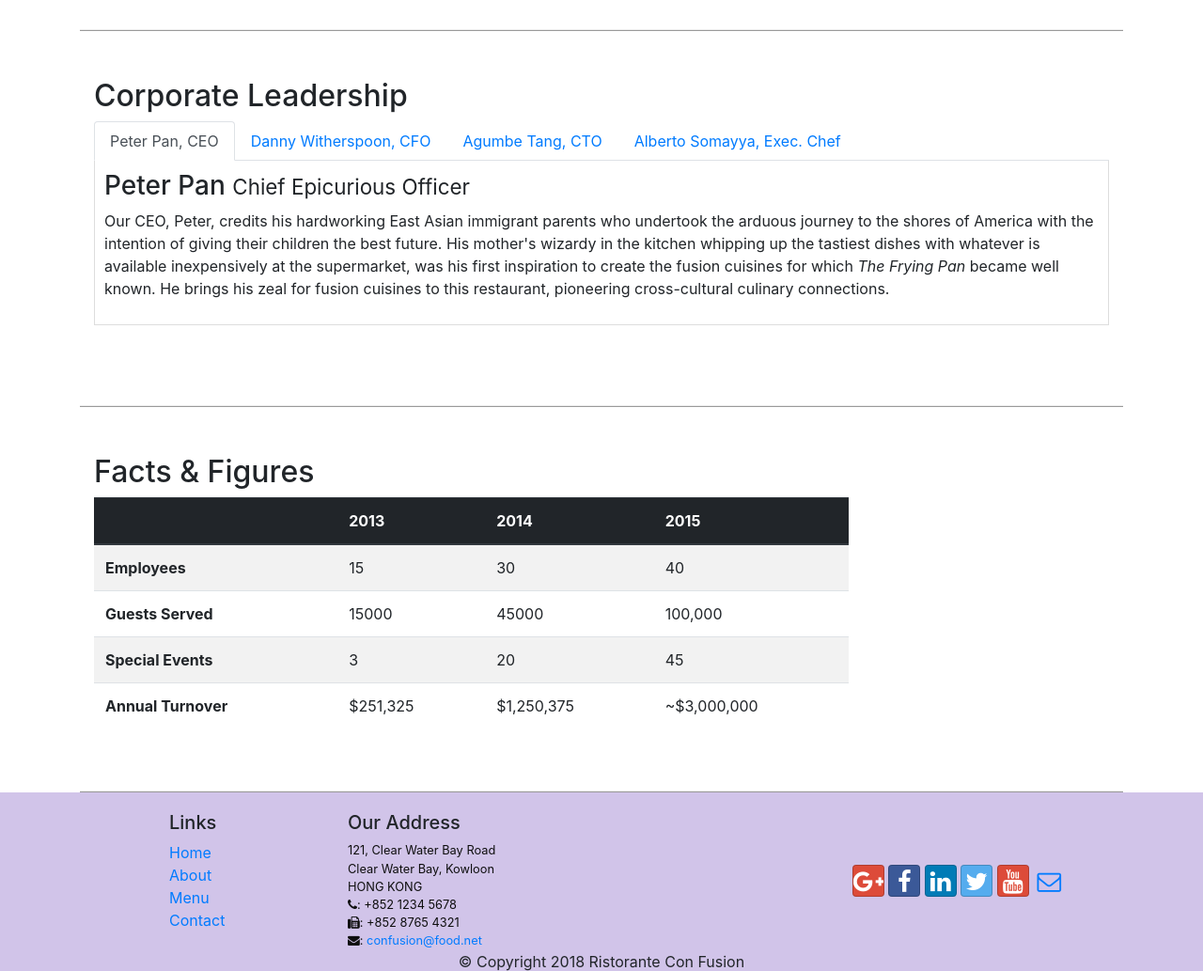
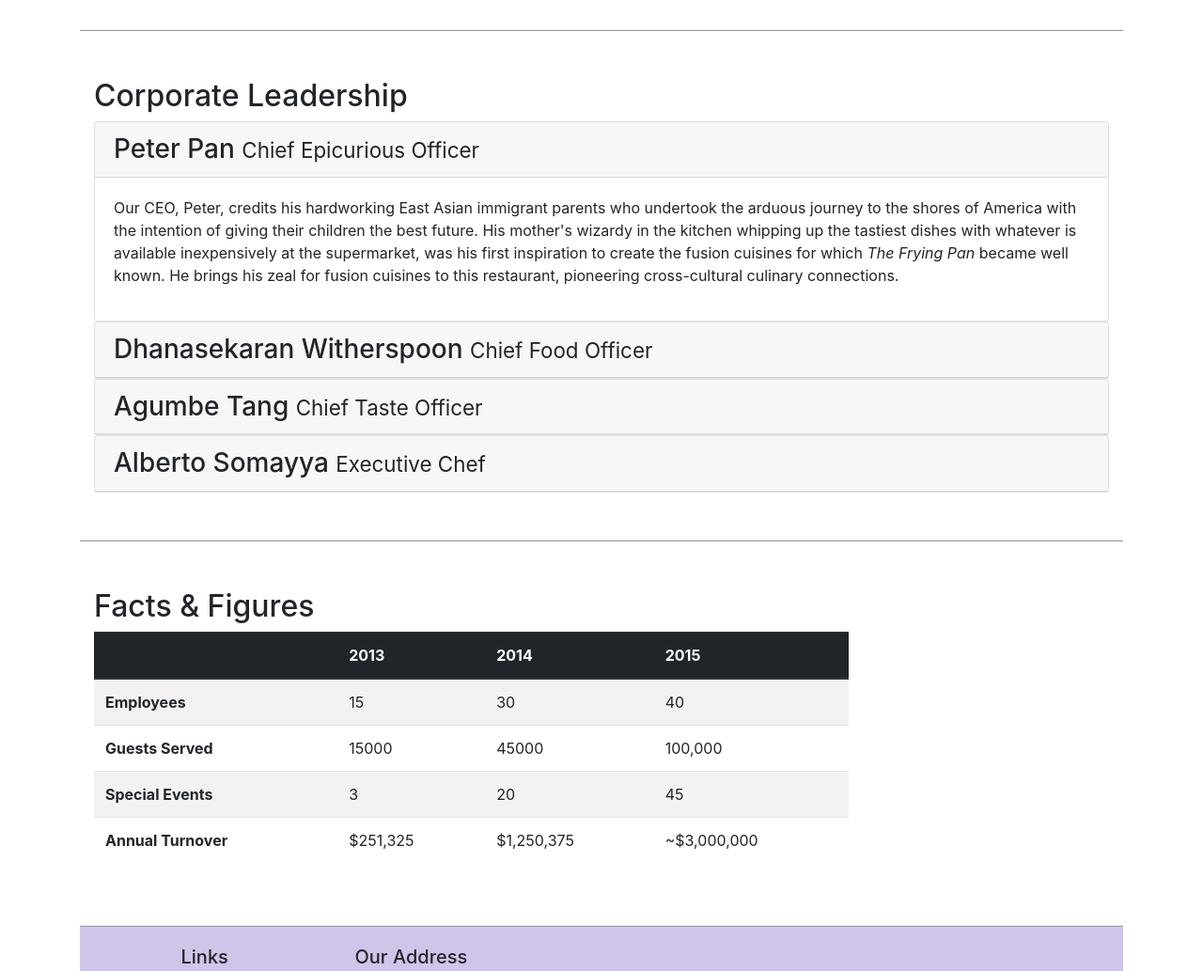
Before and after one commit to Anupama18Jimmy/Bootstrap, a website: page aboutus.html in a window 1280 px wide. Shown: the part 940-1973 px from the top of the page at 94% size. Drawn offline with nearby package versions, Linux system fonts and the light colour scheme.

Commit message:
Accordion

```diff
--- a/aboutus.html
+++ b/aboutus.html
@@ -48,6 +48,7 @@
             </div>
         </div>
     </header>
+
     <div class="container">
         <div class="row">
             <ol class="col-12 breadcrumb">
@@ -98,54 +99,66 @@
             </div>
         </div>
 
-
+<!-- Accordion -->
         <div class="row row-content">
             <div class="col-12">
                 <h2>Corporate Leadership</h2>
 
-                <ul class="nav nav-tabs">
-                    <li class="nav-item">
-                      <a class="nav-link active" href="#peter"
-                        role="tab" data-toggle="tab">Peter Pan, CEO</a>
-                    </li>
-                    <li class="nav-item">
-                      <a class="nav-link" href="#danny" role="tab"
-                        data-toggle="tab">Danny Witherspoon, CFO</a>
-                    </li>
-                    <li class="nav-item">
-                      <a class="nav-link" href="#agumbe"role="tab"
-                        data-toggle="tab">Agumbe Tang, CTO</a>
-                    </li>
-                    <li class="nav-item">
-                      <a class="nav-link" href="#alberto" role="tab"
-                        data-toggle="tab">Alberto Somayya, Exec. Chef</a>
-                    </li>
-                </ul>
-
-                <div class="tab-content">
-                    <div role="tabpanel" class="tab-pane fade show active" id="peter">
-                        <h3>Peter Pan <small>Chief Epicurious Officer</small></h3>
-                        <p class="d-none d-sm-block">Our CEO, Peter, credits his hardworking East Asian immigrant parents who undertook the arduous journey to the shores of America with the intention of giving their children the best future. His mother's wizardy in the kitchen whipping up the tastiest dishes with whatever is available inexpensively at the supermarket, was his first inspiration to create the fusion cuisines for which <em>The Frying Pan</em> became well known. He brings his zeal for fusion cuisines to this restaurant, pioneering cross-cultural culinary connections.</p>
+                <div id="accordion">
+                    <div class="card">
+                        <div class="card-header" role="tab" id="peterhead">
+                        <h3 class="mb-0">
+                            <a data-toggle="collapse" data-target="#peter">Peter Pan <small>Chief Epicurious Officer</small></a>
+                        </h3>
+                        </div>
+                        <div class="collapse show" id="peter" data-parent="#accordion">
+                            <div class="card-body">
+                                <p class="d-none d-sm-block"> Our CEO, Peter, credits his hardworking East Asian immigrant parents who undertook the arduous journey to the shores of America with the intention of giving their children the best future. His mother's wizardy in the kitchen whipping up the tastiest dishes with whatever is available inexpensively at the supermarket, was his first inspiration to create the fusion cuisines for which <em>The Frying Pan</em> became well known. He brings his zeal for fusion cuisines to this restaurant, pioneering cross-cultural culinary connections.</p>
+                            </div>
+                        </div>
                     </div>
-
-                    <div role="tabpanel" class="tab-pane fade show" id="danny">
-                        <h3>Dhanasekaran Witherspoon <small>Chief Food Officer</small></h3>
-                        <p class="d-none d-sm-block">Our CFO, Danny, as he is affectionately referred to by his colleagues, comes from a long established family tradition in farming and produce. His experiences growing up on a farm in the Australian outback gave him great appreciation for varieties of food sources. As he puts it in his own words, <em>Everything that runs, wins, and everything that stays, pays!</em></p>
+                    <div class="card">
+                        <div class="card-header" role="tab" id="dannyhead">
+                        <h3 class="mb-0">
+                            <a class="collapsed" data-toggle="collapse" data-target="#danny">Dhanasekaran Witherspoon <small>Chief Food Officer</small></a>
+                        </h3>
+                        </div>
+                        <div class="collapse" id="danny" data-parent="#accordion">
+                            <div class="card-body">
+                                <p class="d-none d-sm-block">Our CFO, Danny, as he is affectionately referred to by his colleagues, comes from a long established family tradition in farming and produce. His experiences growing up on a farm in the Australian outback gave him great appreciation for varieties of food sources. As he puts it in his own words, <em>Everything that runs, wins, and everything that stays, pays!</em></p>
+                            </div>
+                        </div>
                     </div>
-
-                    <div role="tabpanel" class="tab-pane fade show" id="agumbe">
-                        <h3>Agumbe Tang <small>Chief Taste Officer</small></h3>
-                        <p class="d-none d-sm-block">Blessed with the most discerning gustatory sense, Agumbe, our CTO, personally ensures that every dish that we serve meets his exacting tastes. Our chefs dread the tongue lashing that ensues if their dish does not meet his exacting standards. He lives by his motto, <em>You click only if you survive my lick.</em></p>
+                    <div class="card">
+                        <div class="card-header" role="tab" id="agumbehead">
+                        <h3 class="mb-0">
+                            <a class="collapsed" data-toggle="collapse" data-target="#agumbe">
+                            Agumbe Tang <small>Chief Taste Officer</small>
+                            </a>
+                        </h3>
+                        </div>
+                        <div class="collapse" id="agumbe" data-parent="#accordion">
+                            <div class="card-body">
+                                <p class="d-none d-sm-block">Blessed with the most discerning gustatory sense, Agumbe, our CTO, personally ensures that every dish that we serve meets his exacting tastes. Our chefs dread the tongue lashing that ensues if their dish does not meet his exacting standards. He lives by his motto, <em>You click only if you survive my lick.</em></p>
+                            </div>
+                        </div>
                     </div>
-
-                    <div role="tabpanel" class="tab-pane fade show" id="alberto">
-                        <h3>Alberto Somayya <small>Executive Chef</small></h3>
-                        <p class="d-none d-sm-block">Award winning three-star Michelin chef with wide International experience having worked closely with whos-who in the culinary world, he specializes in creating mouthwatering Indo-Italian fusion experiences. He says, <em>Put together the cuisines from the two craziest cultures, and you get a winning hit! Amma Mia!</em></p>
+                    <div class="card">
+                        <div class="card-header" role="tab" id="albertohead">
+                        <h3 class="mb-0">
+                            <a class="collapsed" data-toggle="collapse" data-target="#alberto" >Alberto Somayya <small>Executive Chef</small></a>
+                        </h3>
+                        </div>
+                        <div class="collapse" id="alberto" data-parent="#accordion">
+                            <div class="card-body">
+                                <p class="d-none d-sm-block">Award winning three-star Michelin chef with wide International experience having worked closely with whos-who in the culinary world, he specializes in creating mouthwatering Indo-Italian fusion experiences. He says, <em>Put together the cuisines from the two craziest cultures, and you get a winning hit! Amma Mia!</em></p>
+                            </div>
+                        </div>
                     </div>
                 </div>
-
             </div>
        </div>
+<!-- Facts and Figures Table -->
        <div class="row row-content">
         <div class="col-12 col-sm-9">
             <h2>Facts &amp; Figures</h2>
@@ -188,13 +201,10 @@
                 </table>
             </div>
         </div>
-         <div class="col-12 col-sm-3">
+            <div class="col-12 col-sm-3"></div>
         </div>
-   </div>
 
-
-    </div>
-
+<!-- Footer -->
     <footer class="footer">
         <div class="container">
             <div class="row">
@@ -236,7 +246,7 @@
            </div>
         </div>
     </footer>
-    <!-- jQuery first, then Popper.js, then Bootstrap JS. -->
+<!-- jQuery first, then Popper.js, then Bootstrap JS. -->
     <script src="node_modules/jquery/dist/jquery.slim.min.js"></script>
     <script src="node_modules/popper.js/dist/umd/popper.min.js"></script>
     <script src="node_modules/bootstrap/dist/js/bootstrap.min.js"></script>
```
